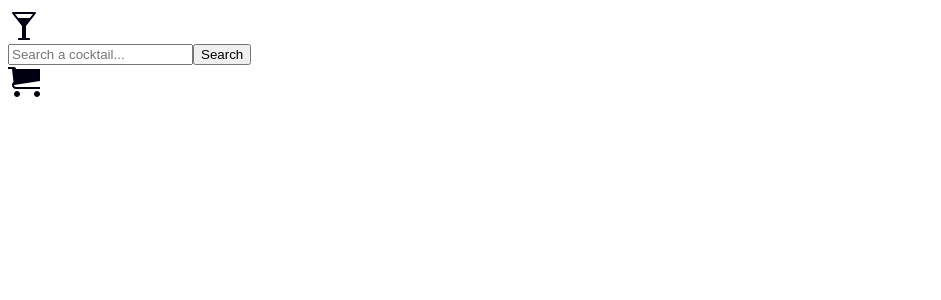
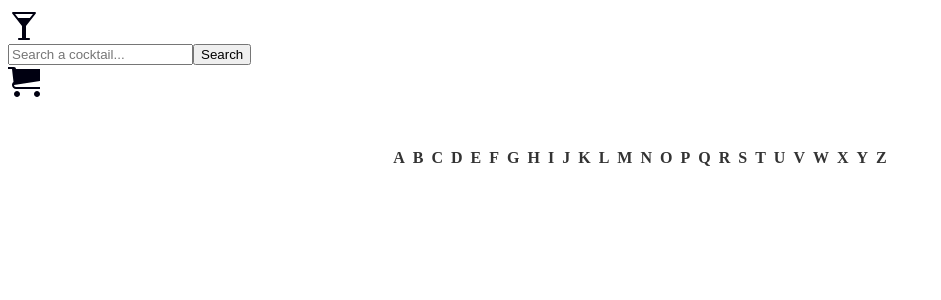
Before and after one commit to Kate-Marfa/cocktail-bar-site, a React (Create React App) app: page /all-cocktails in a window 1280 px wide. Shown: the top 300 px of the page, without its empty margins (0-941 px from the left). Built offline with nearby package versions, Linux system fonts and the light colour scheme.

Commit message:
Added the filter by a letter and fixed bugs

```diff
--- a/src/App.js
+++ b/src/App.js
@@ -3,8 +3,9 @@ import { Link, useNavigate } from "react-router-dom";
 import logo from "./glass2.svg";
 import cart from "./cart.svg";
 import AppRoutes from "./AppRoutes";
-import useCart from "./useCart";
+// import useCart from "./useCart";
 import CartModal from "./CartModal";
+import SearchByAlphabet from "./search-by-alphabet";
 
 export default function App() {
   const [isModalOpen, setIsModalOpen] = useState(false);
@@ -78,7 +79,9 @@ export default function App() {
       <main>
         <AppRoutes searchQuery={searchQuery} addToCart={addToCart} />
       </main>
-      <footer></footer>
+      <footer>
+        <SearchByAlphabet />
+      </footer>
     </div>
   );
 }
--- a/src/AppRoutes.js
+++ b/src/AppRoutes.js
@@ -3,6 +3,7 @@ import { Route, Routes } from "react-router-dom";
 import { MainPage } from "./main-page";
 import CocktailList from "./cocktail-list";
 import CocktailDetails from "./cocktailDetails";
+// import CocktailByLetterPage from "./CocktailByLetterPage";
 
 export default function AppRoutes({ searchQuery, addToCart }) {
   return (
@@ -14,7 +15,14 @@ export default function AppRoutes({ searchQuery, addToCart }) {
           <CocktailList searchQuery={searchQuery} addToCart={addToCart} />
         }
       />
-      <Route exact path="/all-cocktails/:id" element={<CocktailDetails />} />
+      <Route
+        path="/all-cocktails/:id"
+        element={<CocktailDetails addToCart={addToCart} />}
+      />
+      <Route
+        path="/cocktail-by-letter/:letter"
+        element={<CocktailList addToCart={addToCart} />}
+      />
     </Routes>
   );
 }
--- /dev/null
+++ b/src/CocktailByLetterPage.js
@@ -0,0 +1,31 @@
+import React from "react";
+import { useParams } from "react-router-dom";
+import useFetchCocktails from "./UseFetchCocktails";
+
+export default function CocktailByLetterPage() {
+  const { letter } = useParams();
+
+  const { data, loading, error } = useFetchCocktails({
+    apiUrl: `https://www.thecocktaildb.com/api/json/v1/1/search.php?f=${letter}`,
+  });
+
+  if (loading) return <p>Loading...</p>;
+  if (error) return <p>Error: {error.message}</p>;
+
+  const cocktails = data?.drinks ?? [];
+
+  return (
+    <div>
+      <h2>Cocktail on "{letter}"</h2>
+      {cocktails.length === 0 ? (
+        <p>There are no cocktails for this letter.</p>
+      ) : (
+        <ul>
+          {cocktails.map((drink) => (
+            <li key={drink.idDrink}>{drink.strDrink}</li>
+          ))}
+        </ul>
+      )}
+    </div>
+  );
+}
--- a/src/cocktail-list.js
+++ b/src/cocktail-list.js
@@ -1,10 +1,13 @@
 import React, { useMemo } from "react";
-import { Link } from "react-router-dom";
+import { Link, useParams } from "react-router-dom";
 import useFetchCocktails from "./UseFetchCocktails";
 
 export default function CocktailList({ searchQuery }) {
+  const { letter } = useParams();
+  const query = searchQuery || letter || "";
+
   const apiUrl = useMemo(() => {
-    const q = (searchQuery || "").trim();
+    const q = query.trim();
     if (!q) return null;
     if (q.length === 1) {
       return `https://thecocktaildb.com/api/json/v1/1/search.php?f=${encodeURIComponent(
@@ -14,7 +17,7 @@ export default function CocktailList({ searchQuery }) {
     return `https://thecocktaildb.com/api/json/v1/1/search.php?s=${encodeURIComponent(
       q
     )}`;
-  }, [searchQuery]);
+  }, [query]);
 
   const { data, loading, error } = useFetchCocktails({ apiUrl });
   const drinks = data?.drinks ?? [];
@@ -42,3 +45,43 @@ export default function CocktailList({ searchQuery }) {
     </section>
   );
 }
+
+// const apiUrl = useMemo(() => {
+//  const q = (searchQuery || "").trim();
+//     if (!q) return null;
+//     if (q.length === 1) {
+//       return `https://thecocktaildb.com/api/json/v1/1/search.php?f=${encodeURIComponent(
+//         q
+//       )}`;
+//     }
+//     return `https://thecocktaildb.com/api/json/v1/1/search.php?s=${encodeURIComponent(
+//       q
+//     )}`;
+//   }, [searchQuery]);
+
+//   const { data, loading, error } = useFetchCocktails({ apiUrl });
+//   const drinks = data?.drinks ?? [];
+
+//   return (
+//     <section>
+//       {loading && <p>Loading</p>}
+//       {error && <p role="alert">{String(error)}</p>}
+//       {!loading && !error && apiUrl && drinks.length === 0 && (
+//         <p>Nothing found.</p>
+//       )}
+
+//       <ul className="cocktails-grid">
+//         {drinks.map((drink) => (
+//           <li key={drink.idDrink}>
+//             <Link
+//               to={`/all-cocktails/${drink.idDrink}`}
+//               className="cocktail-card"
+//             >
+//               <h4>{drink.strDrink}</h4>
+//             </Link>
+//           </li>
+//         ))}
+//       </ul>
+//     </section>
+//   );
+// }
--- a/src/cocktailDetails.js
+++ b/src/cocktailDetails.js
@@ -1,7 +1,7 @@
 import React, { useEffect, useState } from "react";
 import { useParams } from "react-router-dom";
 
-export default function CocktailDetails() {
+export default function CocktailDetails({ addToCart }) {
   const { id } = useParams();
   const [cocktail, setCocktail] = useState(null);
 
@@ -18,11 +18,21 @@ export default function CocktailDetails() {
 
   if (!cocktail) return <p>Loading...</p>;
 
+  const handleOrderClick = () => {
+    if (cocktail) {
+      console.log("cocktail:", cocktail);
+      addToCart(cocktail);
+    } else {
+      console.log("cocktail is undefined");
+    }
+  };
+
   return (
     <div>
       <h2>{cocktail.strDrink}</h2>
       <img src={cocktail.strDrinkThumb} alt={cocktail.strDrink} />
       <p>{cocktail.strInstructions}</p>
+      <button onClick={handleOrderClick}>Order</button>
     </div>
   );
 }
--- a/src/index.css
+++ b/src/index.css
@@ -65,3 +65,21 @@ background-color: #fffdf8;
   border-radius: 8px;
   width: 300px;
 }
+
+.alphabet-filter {
+  display: flex;
+  flex-wrap: wrap;
+  gap: 8px;
+  justify-content: center;
+  padding: 1em;
+}
+
+.alphabet-filter a {
+  text-decoration: none;
+  font-weight: bold;
+  color: #333;
+}
+
+.alphabet-filter a:hover {
+color: #ff6f61;
+}
--- /dev/null
+++ b/src/search-by-alphabet.js
@@ -0,0 +1,16 @@
+import React from "react";
+import { Link } from "react-router-dom";
+
+export default function SearchByAlphabet() {
+  const alphabet = "ABCDEFGHIJKLMNOPQRSTUVWXYZ".split("");
+
+  return (
+    <div className="alphabet-filter">
+      {alphabet.map((letter) => (
+        <Link key={letter} to={`/cocktail-by-letter/${letter}`}>
+          {letter}
+        </Link>
+      ))}
+    </div>
+  );
+}
```
